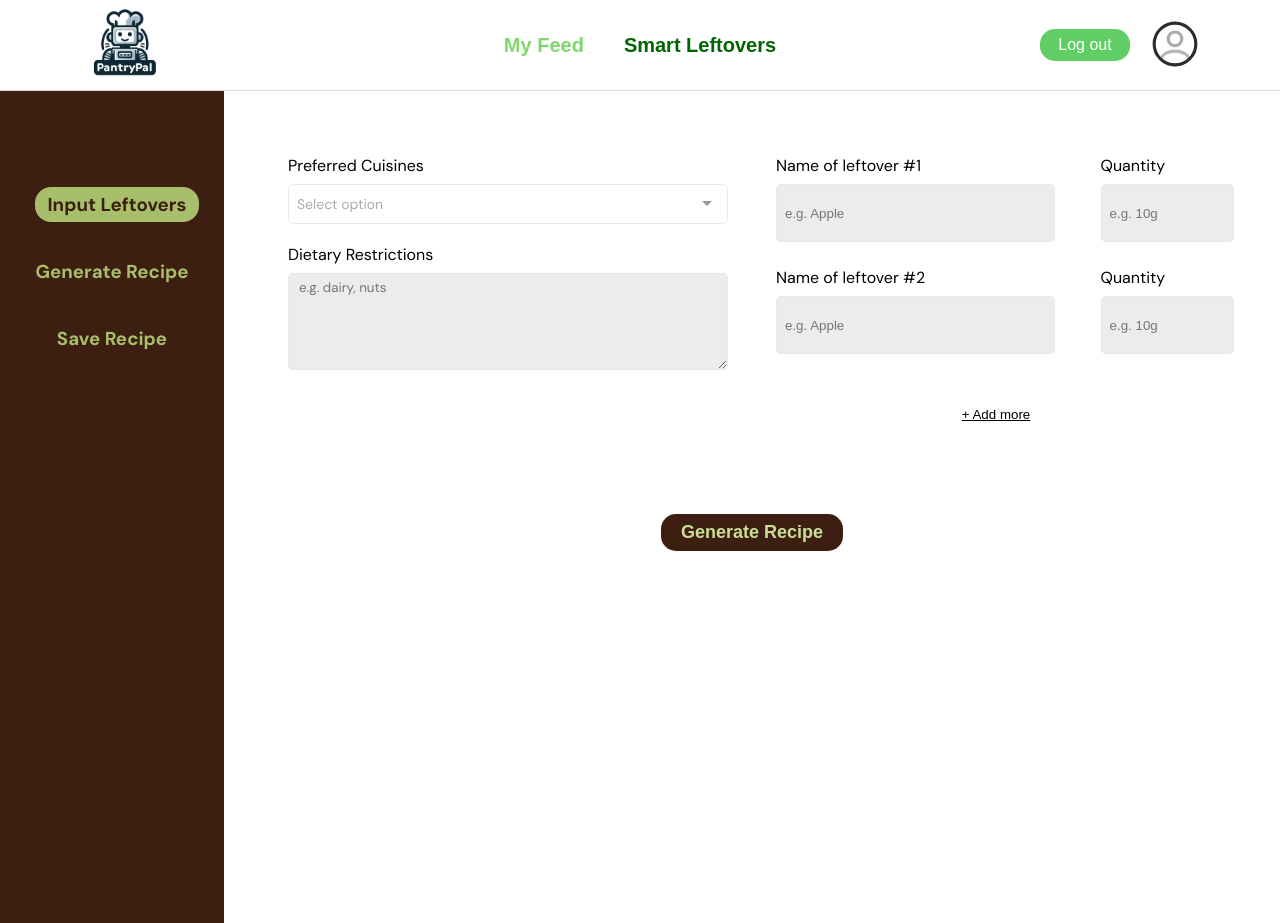
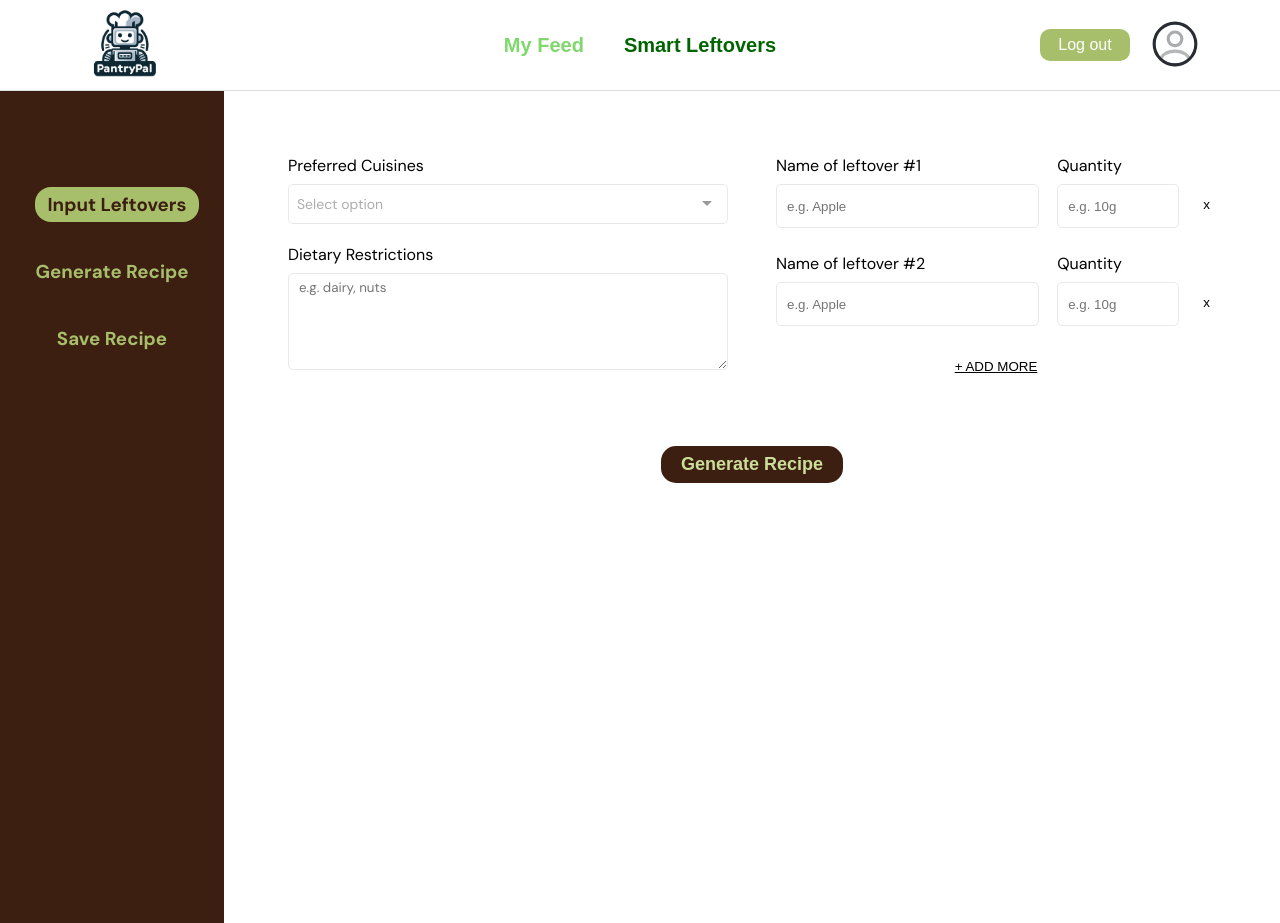
Before and after one commit to BT3103AppDev1/l1-final-term-project-group-9-pantrypal, a Vue app in the folder pantrypal-frontend/: page /recipe-generator in a window 1280 px wide. Built offline with nearby package versions, Linux system fonts and the light colour scheme; no server answers; sample sign-in values are in the browser's storage.

Commit message:
feat(recipe-generator): remove input ingredient

```diff
--- a/pantrypal-frontend/src/components/CreateRecipe.vue
+++ b/pantrypal-frontend/src/components/CreateRecipe.vue
@@ -145,7 +145,7 @@
     };
   </script>
 
-<style>
+<style scoped>
 .create-recipe-modal {
   position: fixed;
   top: 100px;
--- a/pantrypal-frontend/src/components/InputLeftover.vue
+++ b/pantrypal-frontend/src/components/InputLeftover.vue
@@ -18,29 +18,33 @@
                 rows ="5"
             />
         </div>
-        <div class="column2">
+        <div class="column">
             <div class="ingredient-container" v-for="(ingredient, index) in ingredients">
                 <div class="one-ingredient-container">
                     <label>Name of leftover #{{index + 1}}</label>
                     <input
                         v-model="ingredients[index].name"
                         type="text"
-                        placeholder="e.g. Apple"/></div>
+                        placeholder="e.g. Apple"/>
+                </div>
                 <div>
                     <label>Quantity</label>
                     <input
                         v-model="ingredients[index].quantity"
                         type="text"
-                    placeholder="e.g. 10g"/></div>
+                        placeholder="e.g. 10g"/>
+                </div>
+                <button type="button" class="remove-button" @click="removeIngredient(index)">
+                        x
+                </button>
             </div>
             <div class="button-container">
                 <button
                 type="submit"
                 class="add-button"
                 @click="addIngredient"
-                    >+ Add more</button>
+                >+ ADD MORE</button>
             </div>
-
         </div>
     </div>
     <div class="button-container">
@@ -84,6 +88,9 @@ export default {
                 quantity: '',
             });
         },
+        removeIngredient(index) {
+            this.ingredients.splice(index, 1);
+        },
         generateRecipe() {
             console.log('Generating recipe...');
             console.log(this.value);
@@ -99,6 +106,14 @@ export default {
 
 <style scoped>
 .grid-container {
+    display: block;
+    padding: 4rem;
+    width: 100%;
+    box-sizing: border-box;
+}
+
+@media (min-width: 1024px) {
+    .grid-container {
         display: grid;
         grid-template-columns: 1fr 1fr;
         grid-gap: 3rem;
@@ -106,6 +121,8 @@ export default {
         width: 100%;
         box-sizing: border-box;
     }
+}
+
 .dropdown-container {
     margin-bottom: 20px;
 }
@@ -113,7 +130,7 @@ export default {
 .ingredient-container {
     display: flex;
     justify-content: space-around;
-    gap: 4rem;
+    gap: 2rem;
 }
 
 .one-ingredient-container {
@@ -156,6 +173,12 @@ textarea {
     cursor: pointer;
 }
 
+.remove-button {
+    background-color: transparent;
+    border: none;
+    cursor: pointer;
+}
+
 .generate-button {
     background-color: #3C1F11;
     color: #CBDF99;
--- a/pantrypal-frontend/src/components/TopBar.vue
+++ b/pantrypal-frontend/src/components/TopBar.vue
@@ -1,8 +1,8 @@
 <template>
     <div class="topBar">
-        <div class="firstContainer">
+        <button class="firstContainer" @click="goToCommunityPage()">
             <img src="../assets/logo.jpg" alt="PantryPal Logo" class="logo" />
-        </div>
+        </button>
         <div v-if="ifFeed" class="secondContainer">
             <button class="custom-button" @click="goToCommunityPage()">
                 <p class="button-text-selected">My Feed</p>
@@ -84,23 +84,25 @@ export default {
 
 
 .button-text {
-    padding: 10px 20px;
+    padding: 0px 20px;
     font-size: 20px;
     font-weight: 800;
     color: rgb(126, 216, 108);
     border-radius: 5px;
     cursor: pointer;
     transition: background-color 0.3s ease;
+    margin: 5px 0px;
 }
 
 .button-text-selected {
-    padding: 10px 20px;
+    padding: 0px 20px;
     font-size: 20px;
     font-weight: 800;
     border-radius: 5px;
     cursor: pointer;
     transition: background-color 0.3s ease;
     color: darkgreen;
+    margin: 5px 0px;
 }
 
 .button-text:hover {
@@ -109,6 +111,12 @@ export default {
 
 .firstContainer {
     flex: 0.3;
+    background-color: transparent;
+    border: none;
+    cursor: pointer;
+    padding: 0;
+    margin: 0;
+    text-align: left;
 }
 
 .secondContainer {
@@ -124,12 +132,12 @@ export default {
 }
 
 .logOutButton {
-    background-color: #60ce64;
+    background-color: #a7bf6a;
     border: none;
     text-decoration: none;
     padding: 0;
     cursor: pointer;
-    border-radius: 15px;
+    border-radius: 10px;
     width: 90px;
     height: 32px;
     margin: 0 20px;
--- a/pantrypal-frontend/src/styles/landing-page.css
+++ b/pantrypal-frontend/src/styles/landing-page.css
@@ -23,18 +23,18 @@
   .btn-login, .btn-signup {
     padding: 0.6rem 0.9rem;
     border: none;
-    border-radius: 5px;
+    border-radius: 10px;
     cursor: pointer;
     color: #fff;
   }
 
   .btn-login {
-    background-color: #1fd655;
+    background-color: #a7bf6a;
     font-size: 16px;
   }
 
   .btn-signup {
-    background-color: #1fd655;
+    background-color: #a7bf6a;
     font-size: 16px;
   }
 
@@ -44,7 +44,8 @@
   }
 
   h1 {
-    color: #006400;
+    color: #596639;
+    font-style: italic;
   }
 
   .gallery {
--- a/pantrypal-frontend/src/styles/login-page.css
+++ b/pantrypal-frontend/src/styles/login-page.css
@@ -42,7 +42,7 @@
     display: block;
     width: 100%;
     padding: 1rem;
-    background-color: #1fd655;
+    background-color: #a7bf6a;
     color: white;
     border: none;
     border-radius: 5px;
@@ -56,11 +56,11 @@
   }
 
   .register-link a {
-    color: #1fd655;
+    color: #a7bf6a;
   }
 
   .input-group input {
-    width: 100%;
+    width: calc(100% - 0.5rem);
     padding: 0.5rem;
     margin-bottom: 0.5rem;
     border: 2px solid #ccc;
--- a/pantrypal-frontend/src/styles/signup-page.css
+++ b/pantrypal-frontend/src/styles/signup-page.css
@@ -53,14 +53,14 @@
   }
 
   .login-link a {
-    color: #1fd655;
+    color: #a7bf6a;
   }
 
   .btn-signup {
     display: block;
     width: 100%;
     padding: 1rem;
-    background-color: #1fd655; /* Button color */
+    background-color: #a7bf6a; /* Button color */
     color: white;
     border: none;
     border-radius: 5px;
--- a/pantrypal-frontend/src/views/CommunityPage.vue
+++ b/pantrypal-frontend/src/views/CommunityPage.vue
@@ -39,12 +39,7 @@
     <RecipeDetailsWindow v-if="selectedRecipe" :selectedRecipe="selectedRecipe"
       :selectedIngredients="selectedIngredients" :closeModal="closeModal" />
 
-    <!-- Toggle button for the create recipe modal -->
-    <div class="plus-icon-container" @click="showCreateRecipe = true">
-      <img src="../assets/plus-icon.png" alt="Add Recipe">
-    </div>
-
-    <!-- CreateRecipe modal -->
+    <CircleButton logo="src/assets/plus-icon.png" @click="toggleCreateRecipe"/>
     <CreateRecipe v-if="showCreateRecipe" @close="showCreateRecipe = false" />
   </div>
 </template>
@@ -58,6 +53,7 @@ import TopBar from "@/components/TopBar.vue";
 import dropdown from "vue-dropdowns";
 import RecipeImage from "@/components/RecipeImage.vue";
 import CreateRecipe from "@/components/CreateRecipe.vue";
+import CircleButton from "@/components/CircleButton.vue";
 
 export default {
   components: {
@@ -67,6 +63,7 @@ export default {
     dropdown,
     RecipeImage,
     CreateRecipe,
+    CircleButton,
   },
   data() {
     return {
@@ -118,6 +115,9 @@ export default {
         }
       });
       this.sortByMostRecent()
+    },
+    toggleCreateRecipe() {
+      this.showCreateRecipe = !this.showCreateRecipe;
     },
 
     toggleRecipeDetails(recipe) {
```
Lines whose indentation alone changed are shown as unchanged.
